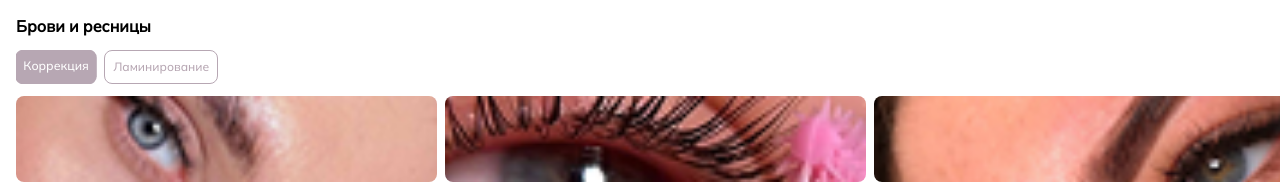
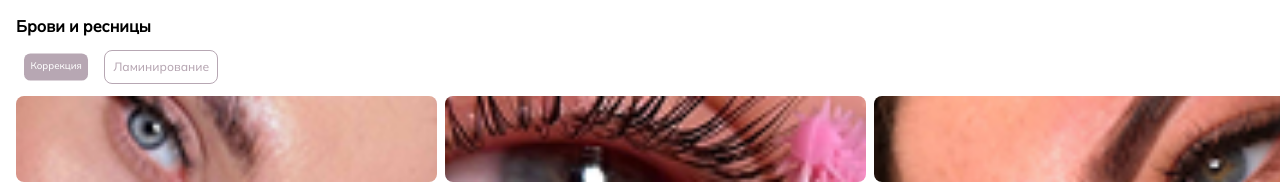
Before and after one commit to makasinui/moto, a React (Vite) app: page / in a window 1280 px wide. In both pictures the pointer is over the element 56 px from the left and 297 px from the top of the page. Shown: the part 230-414 px from the top of the page. Built offline with nearby package versions, Linux system fonts and the light colour scheme.

Commit message:
on hover scale btn

```diff
--- a/src/index.css
+++ b/src/index.css
@@ -20,9 +20,9 @@
   }
 
   .zoom:hover, .zoom:focus {
-    -ms-transform: scale(1.02);
-    -webkit-transform: scale(1.02);
-    transform: scale(1.02);
+    -ms-transform: scale(0.8);
+    -webkit-transform: scale(0.8);
+    transform: scale(0.8);
   }
 }
 
```
